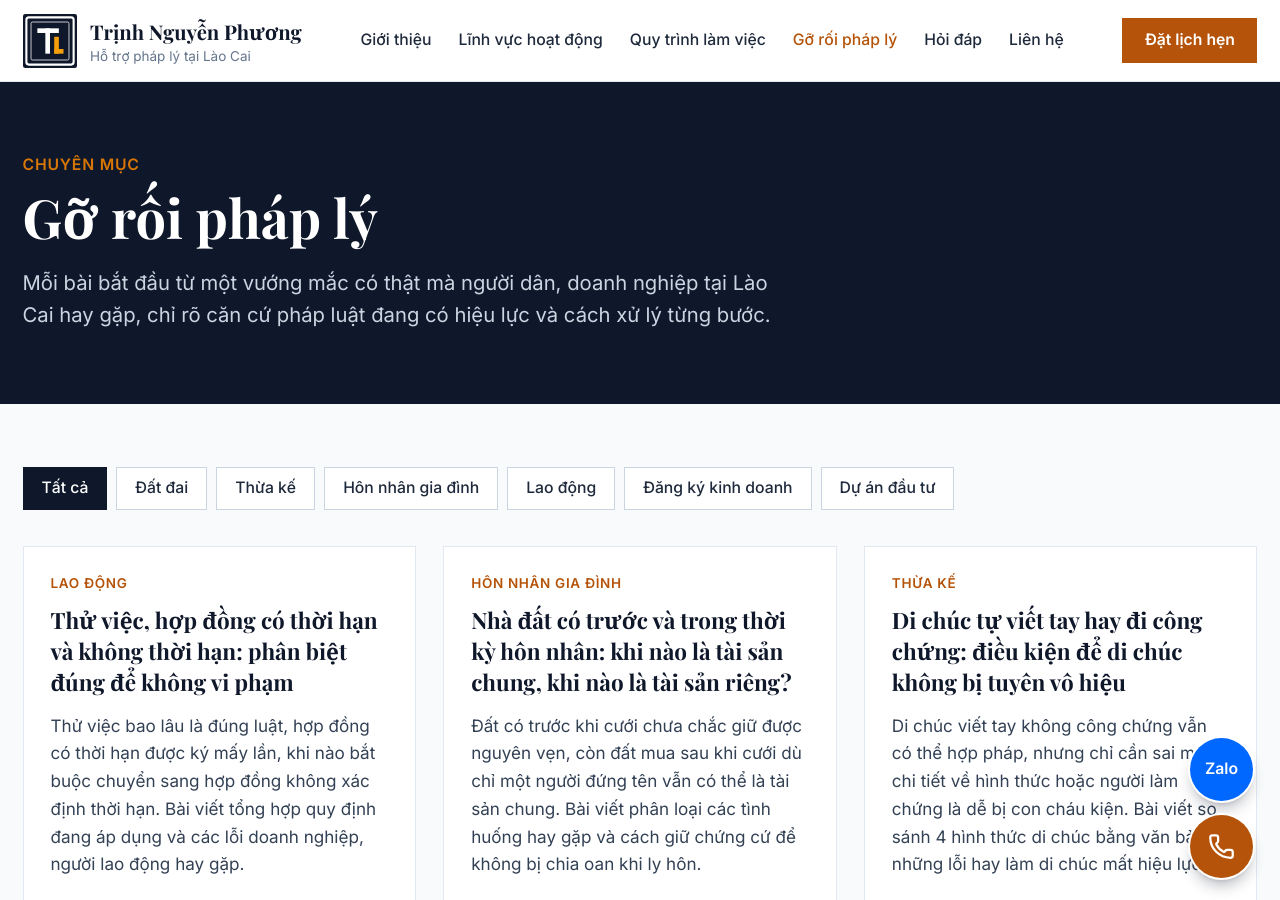
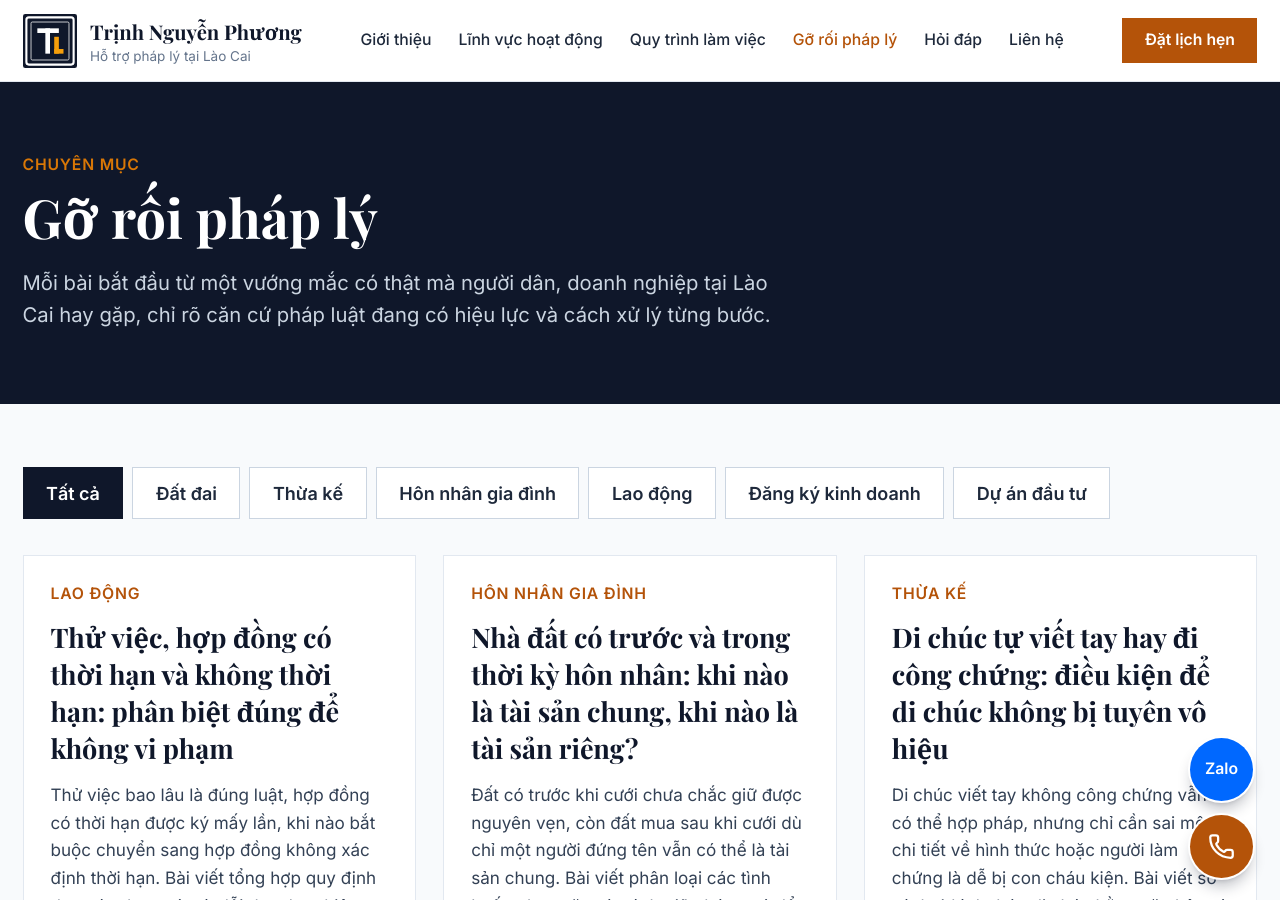
Before and after one commit to trinhlegal/trinhlegal.github.io, a Jekyll site: the page built from go-roi-phap-ly/index.html, in a window 1280 px wide and 900 px high. Built offline with Jekyll 4.4.1, drawn with Linux system fonts in a browser that asks for light colours; nearby versions of some CDN libraries.

Commit message:
Tăng cỡ chữ tiêu đề thẻ bài, nhãn lĩnh vực và nút lọc mục
Co-Authored-By: Claude Opus 5.5 <noreply@anthropic.com>
Claude-Session: https://claude.ai/code/session_01PntsnTW7HJBD9gQRRsHV5b

```diff
--- a/go-roi-phap-ly/index.html
+++ b/go-roi-phap-ly/index.html
@@ -20,7 +20,7 @@ description: "Vướng mắc pháp lý thường gặp về đất đai, thừa
     {% assign cac_mang = "Tất cả,Đất đai,Thừa kế,Hôn nhân gia đình,Lao động,Đăng ký kinh doanh,Dự án đầu tư" | split: "," %}
     {% for m in cac_mang %}
     <button type="button" data-loc="{{ m }}"
-            class="nut-loc border border-slate-300 bg-white px-4 py-2 text-sm font-medium text-navy-800 hover:border-gold-500 {% if forloop.first %}dang-chon{% endif %}">{{ m }}</button>
+            class="nut-loc border border-slate-300 bg-white px-5 py-2.5 text-base font-semibold text-navy-800 hover:border-gold-500 {% if forloop.first %}dang-chon{% endif %}">{{ m }}</button>
     {% endfor %}
   </div>
 
@@ -28,8 +28,8 @@ description: "Vướng mắc pháp lý thường gặp về đất đai, thừa
     {% for bai in site.posts %}
     <a href="{{ bai.url }}" data-mang="{{ bai.mang }}"
        class="the-bai group flex flex-col border border-slate-200 bg-white p-6 transition hover:-translate-y-0.5 hover:border-gold-500 hover:shadow-lg">
-      <p class="text-xs font-semibold uppercase tracking-wider text-gold-600">{{ bai.mang }}</p>
-      <h2 class="mt-3 font-display text-xl font-bold leading-snug text-navy-900 group-hover:text-gold-600">{{ bai.title }}</h2>
+      <p class="text-sm font-semibold uppercase tracking-wider text-gold-600">{{ bai.mang }}</p>
+      <h2 class="mt-3 font-display text-2xl font-bold leading-snug text-navy-900 group-hover:text-gold-600">{{ bai.title }}</h2>
       <p class="mt-3 flex-1 text-[0.95rem] leading-relaxed">{{ bai.description }}</p>
       <p class="mt-5 flex items-center justify-between text-sm text-slate-500">
         <span>{{ bai.date | date: "%d/%m/%Y" }}</span>
--- a/index.html
+++ b/index.html
@@ -621,8 +621,8 @@
         <div class="mt-10 grid gap-6 md:grid-cols-3">
           {% for bai in site.posts limit: 3 %}
           <a href="{{ bai.url }}" class="group flex flex-col bg-white p-6 text-navy-700 transition hover:-translate-y-0.5 hover:shadow-xl">
-            <p class="text-xs font-semibold uppercase tracking-wider text-gold-600">{{ bai.mang }}</p>
-            <h3 class="mt-3 font-display text-xl font-bold leading-snug text-navy-900 group-hover:text-gold-600">{{ bai.title }}</h3>
+            <p class="text-sm font-semibold uppercase tracking-wider text-gold-600">{{ bai.mang }}</p>
+            <h3 class="mt-3 font-display text-2xl font-bold leading-snug text-navy-900 group-hover:text-gold-600">{{ bai.title }}</h3>
             <p class="mt-3 flex-1 text-[0.95rem] leading-relaxed">{{ bai.description }}</p>
             <p class="mt-5 flex items-center justify-between text-sm text-slate-500">
               <span>{{ bai.date | date: "%d/%m/%Y" }}</span>
```
